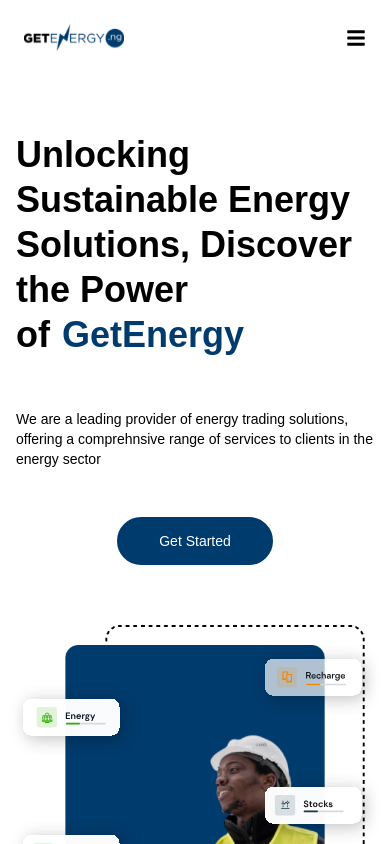
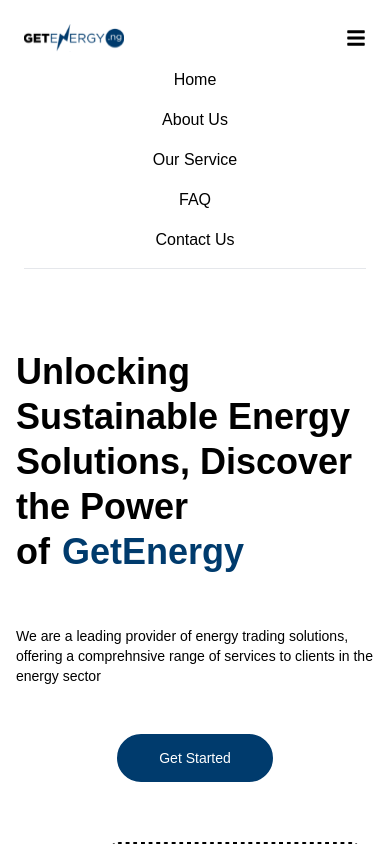
Before and after one commit to Getenergy-inc/get-energy-website, a Next.js app: page / in a window 390 px wide. Both pictures are taken after a click on the button 356 px from the left and 38 px from the top of the page. Shown: the top 844 px of the page. Built offline with nearby package versions, Linux system fonts and the light colour scheme.

Commit message:
chore: Adding Mobile Navbar

```diff
--- a/components/header/index.tsx
+++ b/components/header/index.tsx
@@ -2,22 +2,33 @@
 import { links } from "./data";
 import Link from "next/link";
 import Logo from "../logo";
+import React from 'react';
 
 export default function Header() {
+  const [show, setShow] = React.useState(false);
   const output = links.map((link) => (
-    <Link key={link._id} href={link.url} className="px-6 hover:underline">
+    <Link key={link._id} href={link.url} className="px-6 hover:underline mb-4 md:mb-0">
       {link.title}
     </Link>
   ));
 
   return (
     <div className="bg-white w-full flex items-center justify-center p-6">
-      <div className="container flex lg:hidden items-center justify-between">
-        <Logo size={100} />
+      <div className="container lg:hidden">
+        <div className='w-full flex items-center justify-between'>
+          <Logo size={100} />
 
-        <button type="button">
-          <FaBars size="20px" />
-        </button>
+          <button type="button" onClick={() => setShow(prev => !prev)}>
+            <FaBars size="20px" />
+          </button>
+        </div>
+
+        {
+          show &&
+          <div className="lg:hidden border-b w-full flex flex-col md:flex-row items-center justify-center mt-4">
+            {output}
+          </div>
+        }
       </div>
 
 
```
